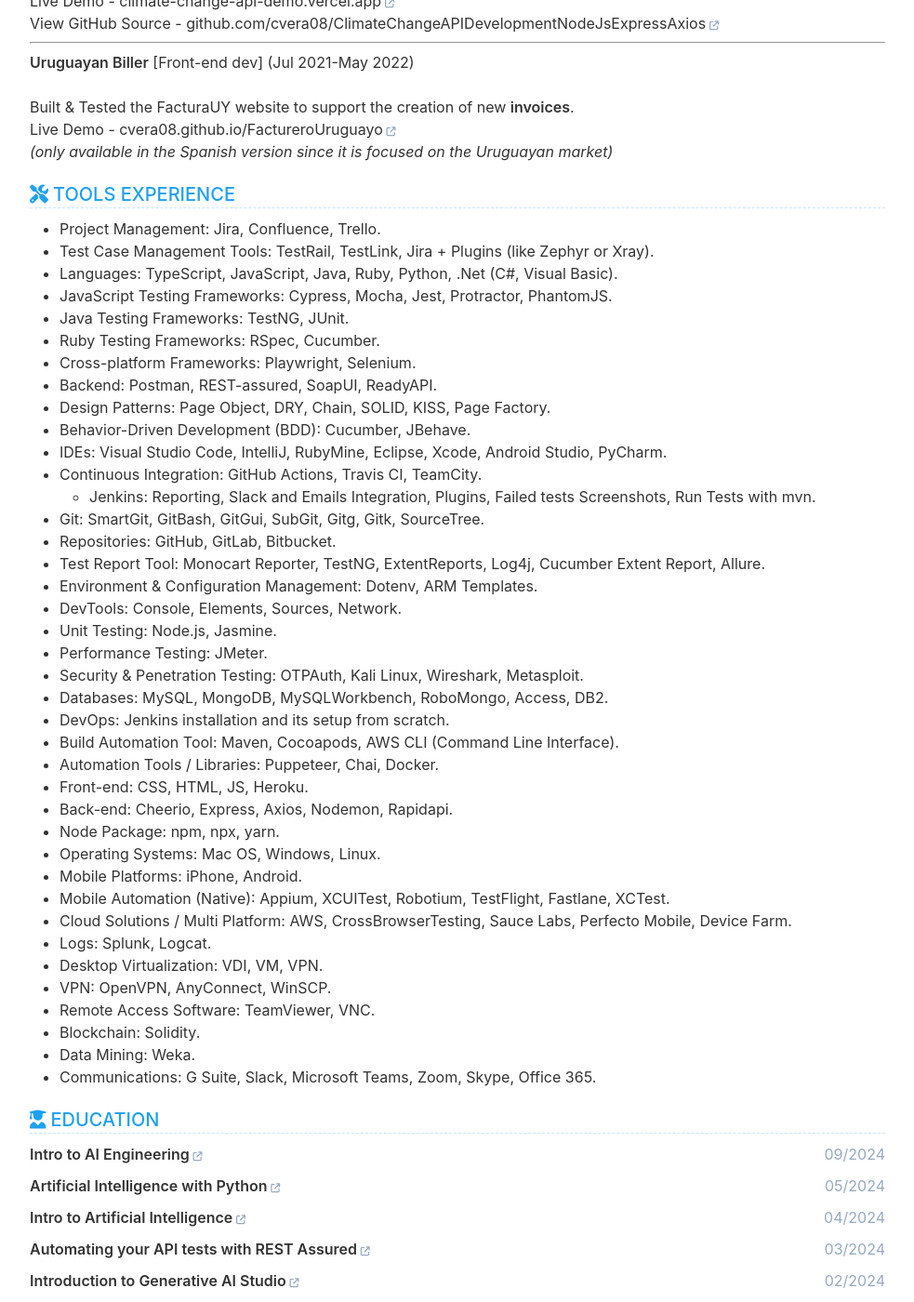
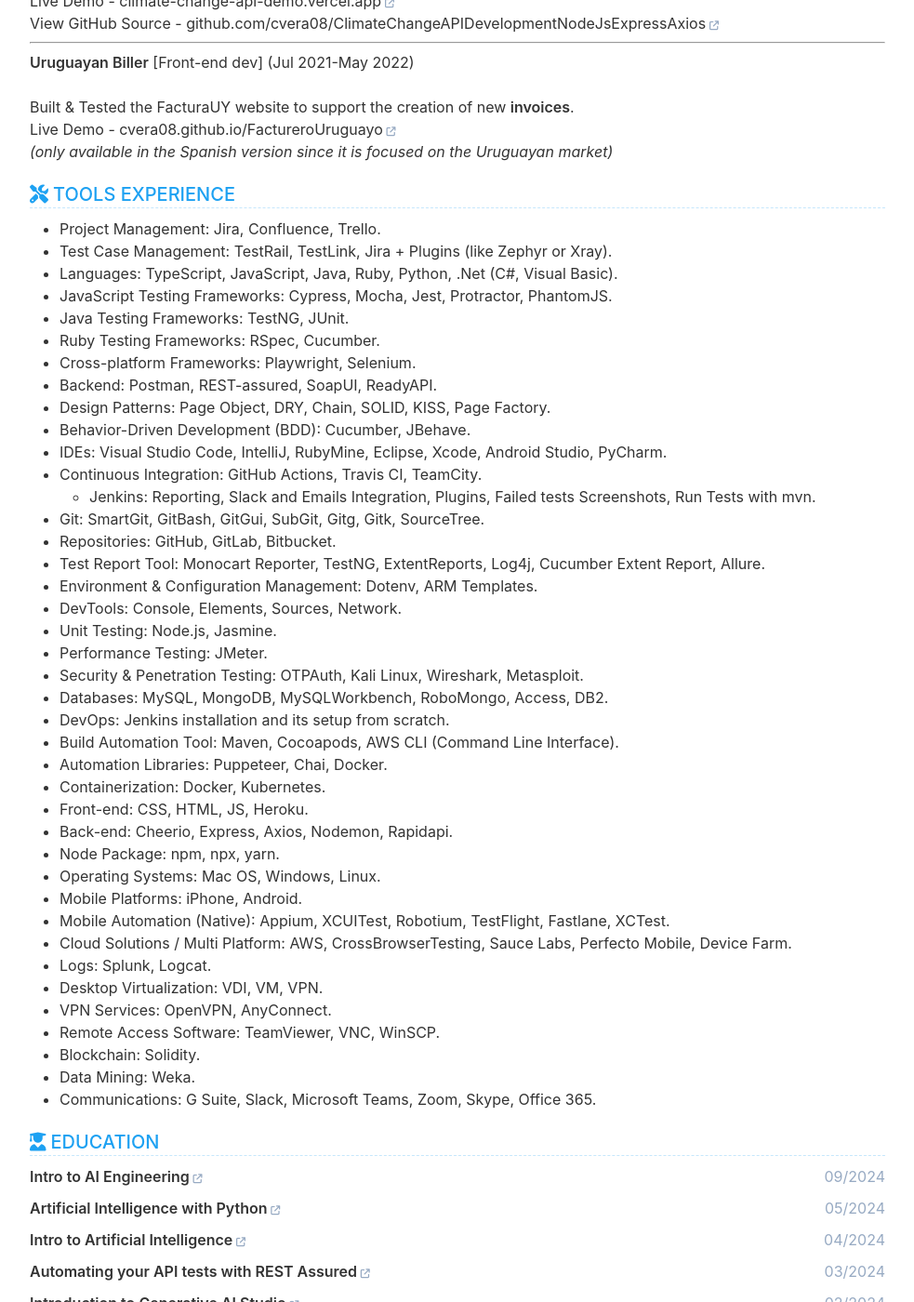
Before and after one commit to cvera08/full-resume, a Jekyll site: the page built from index.html, in a window 1280 px wide and 1400 px high, scrolled down 4011 px. Shown: the whole window at 93% size, without its empty margins (148-1131 px from the left). Built offline with Jekyll 4.4.1, drawn with Linux system fonts in a browser that asks for light colours.

Commit message:
feat: no tools, containerization & vpn services

```diff
--- a/_data/data.yml
+++ b/_data/data.yml
@@ -264,7 +264,7 @@ organization:
   title: TOOLS EXPERIENCE
   description: |
     - Project Management: Jira, Confluence, Trello.
-    - Test Case Management Tools: TestRail, TestLink, Jira + Plugins (like Zephyr or Xray).
+    - Test Case Management: TestRail, TestLink, Jira + Plugins (like Zephyr or Xray).
     - Languages: TypeScript, JavaScript, Java, Ruby, Python, .Net (C#, Visual Basic).
     - JavaScript Testing Frameworks: Cypress, Mocha, Jest, Protractor, PhantomJS.
     - Java Testing Frameworks: TestNG, JUnit.
@@ -287,7 +287,8 @@ organization:
     - Databases: MySQL, MongoDB, MySQLWorkbench, RoboMongo, Access, DB2.
     - DevOps: Jenkins installation and its setup from scratch.
     - Build Automation Tool: Maven, Cocoapods, AWS CLI (Command Line Interface).
-    - Automation Tools / Libraries: Puppeteer, Chai, Docker.
+    - Automation Libraries: Puppeteer, Chai, Docker.
+    - Containerization: Docker, Kubernetes.
     - Front-end: CSS, HTML, JS, Heroku.
     - Back-end: Cheerio, Express, Axios, Nodemon, Rapidapi.
     - Node Package: npm, npx, yarn.
@@ -297,8 +298,8 @@ organization:
     - Cloud Solutions / Multi Platform: AWS, CrossBrowserTesting, Sauce Labs, Perfecto Mobile, Device Farm.
     - Logs: Splunk, Logcat.
     - Desktop Virtualization: VDI, VM, VPN.
-    - VPN: OpenVPN, AnyConnect, WinSCP.
-    - Remote Access Software: TeamViewer, VNC.
+    - VPN Services: OpenVPN, AnyConnect.
+    - Remote Access Software: TeamViewer, VNC, WinSCP.
     - Blockchain: Solidity.
     - Data Mining: Weka.
     - Communications: G Suite, Slack, Microsoft Teams, Zoom, Skype, Office 365.
```
